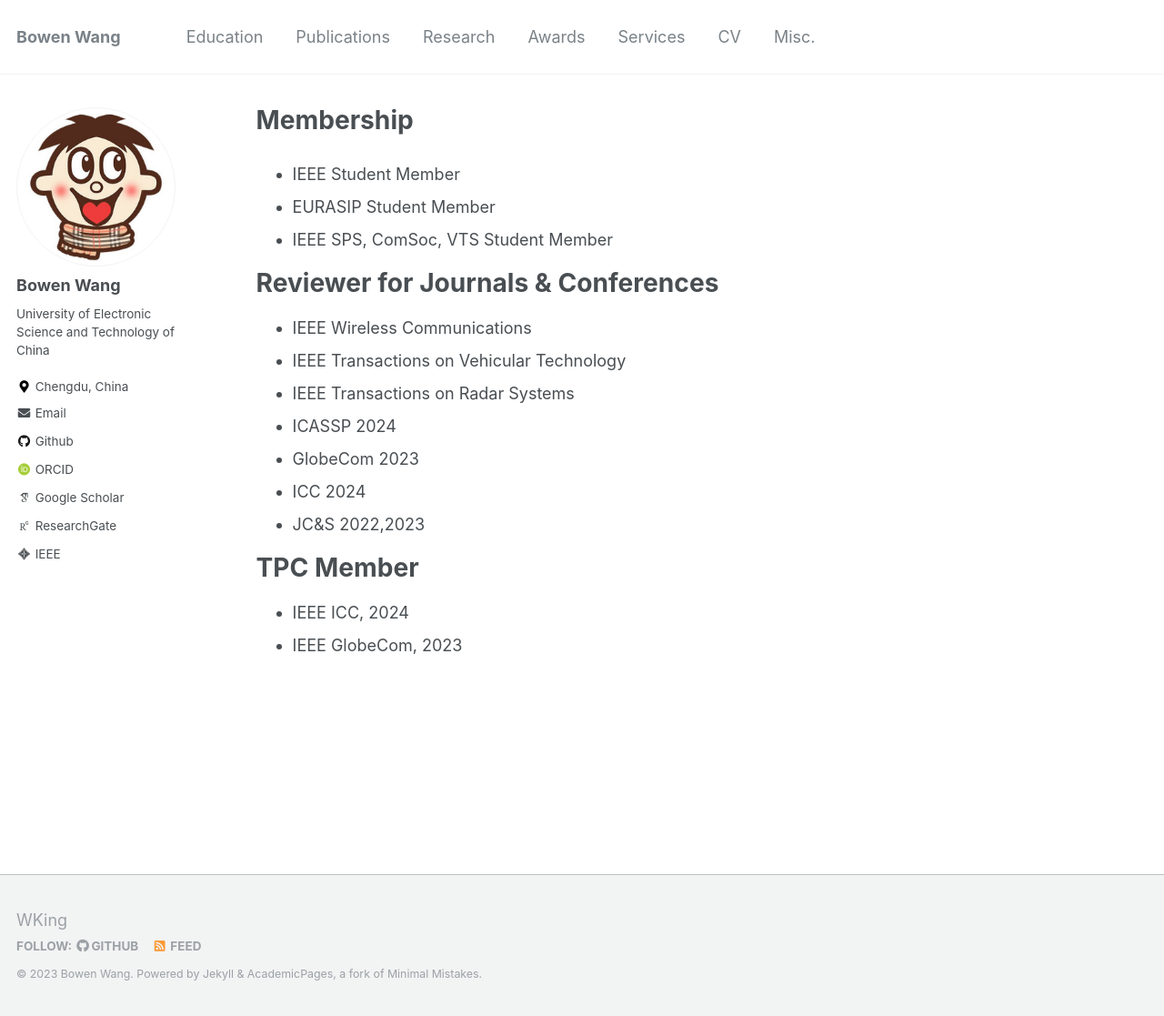
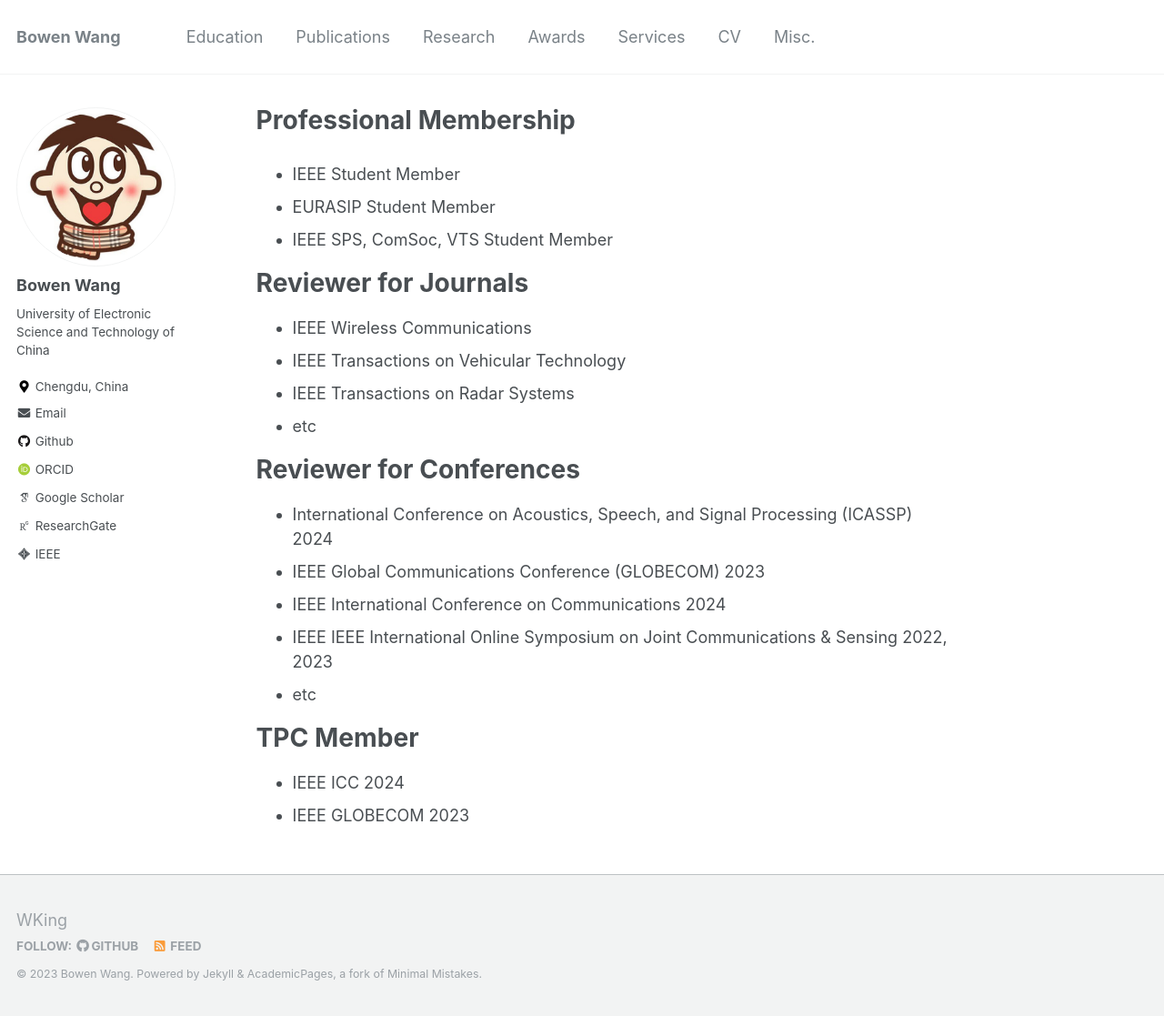
Before and after one commit to BW-Wang/BW-Wang.github.io, a Jekyll site: the page built from _pages/services.md, in a window 1280 px wide and 1117 px high. Shown: the whole window at 91% size. Built offline with Jekyll 4.4.1, drawn with Linux system fonts in a browser that asks for light colours; some web fonts are replaced.

Commit message:
Update services.md

```diff
--- a/_pages/services.md
+++ b/_pages/services.md
@@ -1,6 +1,6 @@
 ---
 permalink: /services/
-title: "Membership"
+title: "Professional Membership"
 
 ---
 
@@ -8,17 +8,22 @@
 - EURASIP Student Member
 - IEEE SPS, ComSoc, VTS Student Member
 
-# Reviewer for Journals & Conferences
+# Reviewer for Journals
 
 - IEEE Wireless Communications
 - IEEE Transactions on Vehicular Technology
 - IEEE Transactions on Radar Systems
-- ICASSP 2024
-- GlobeCom 2023
-- ICC 2024
-- JC&S 2022,2023
+- etc
+
+# Reviewer for Conferences
+
+- International Conference on Acoustics, Speech, and Signal Processing (ICASSP) 2024
+- IEEE Global Communications Conference (GLOBECOM) 2023
+- IEEE International Conference on Communications 2024
+- IEEE IEEE International Online Symposium on Joint Communications & Sensing  2022, 2023
+- etc
 
 # TPC Member
 
-- IEEE ICC, 2024
-- IEEE GlobeCom, 2023
+- IEEE ICC 2024
+- IEEE GLOBECOM 2023
```
